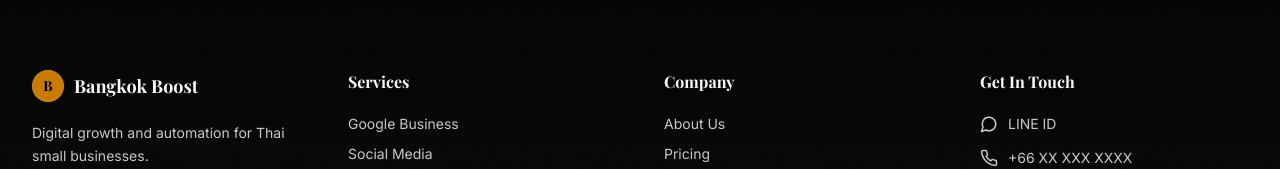
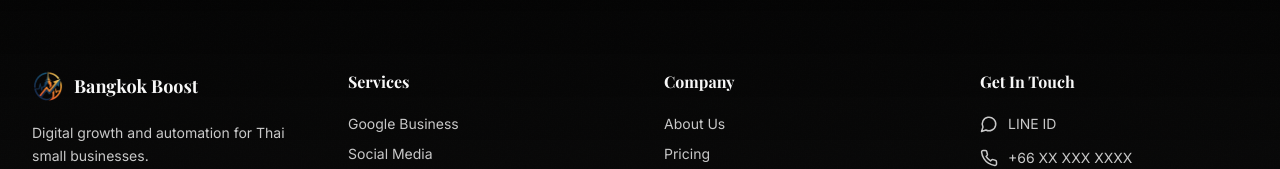
Before and after one commit to Fritte91/BangkokBoosStudios, a Next.js app: page / in a window 1280 px wide. Shown: the part 11430-11599 px from the top of the page. Built offline with nearby package versions, Linux system fonts and the light colour scheme; a web font is replaced by a local one.

Commit message:
small detail

```diff
--- a/components/sections/footer.tsx
+++ b/components/sections/footer.tsx
@@ -48,9 +48,11 @@ export default function Footer() {
           {/* About */}
           <div className="space-y-5">
             <div className="flex items-center gap-2.5">
-              <div className="relative w-8 h-8 bg-secondary rounded-full flex items-center justify-center border border-background/10 shadow-[0_0_0_1px_rgba(255,255,255,0.05),0_1px_3px_rgba(0,0,0,0.2)] before:absolute before:inset-0 before:rounded-full before:border before:border-secondary/20 before:opacity-0 hover:before:opacity-100 before:transition-opacity before:duration-300">
-                <span className="font-serif text-sm font-bold text-foreground relative z-10">B</span>
-              </div>
+              <img
+                src="/112.png"
+                alt="Bangkok Boost Logo"
+                className="h-8 w-8 object-contain"
+              />
               <span className="font-serif text-lg font-bold">Bangkok Boost</span>
             </div>
             <p className="text-sm opacity-80 leading-relaxed">
```
